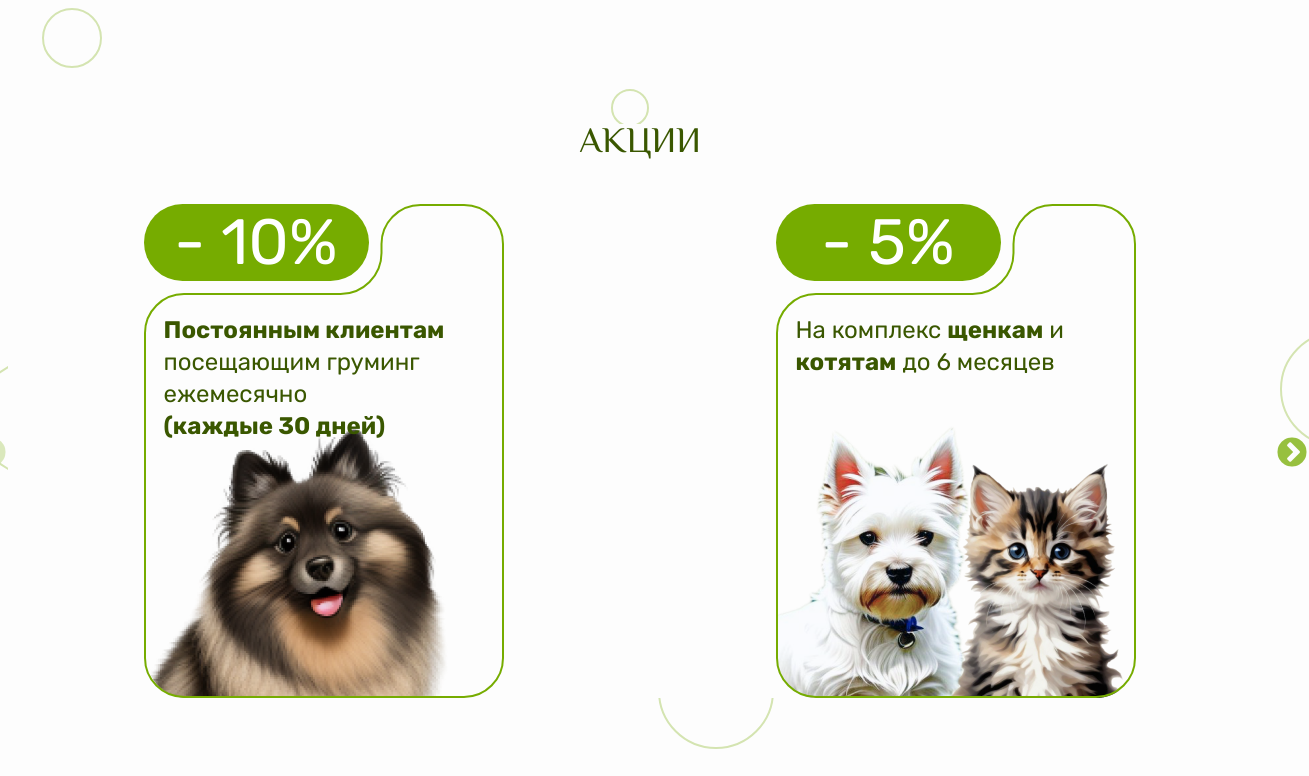
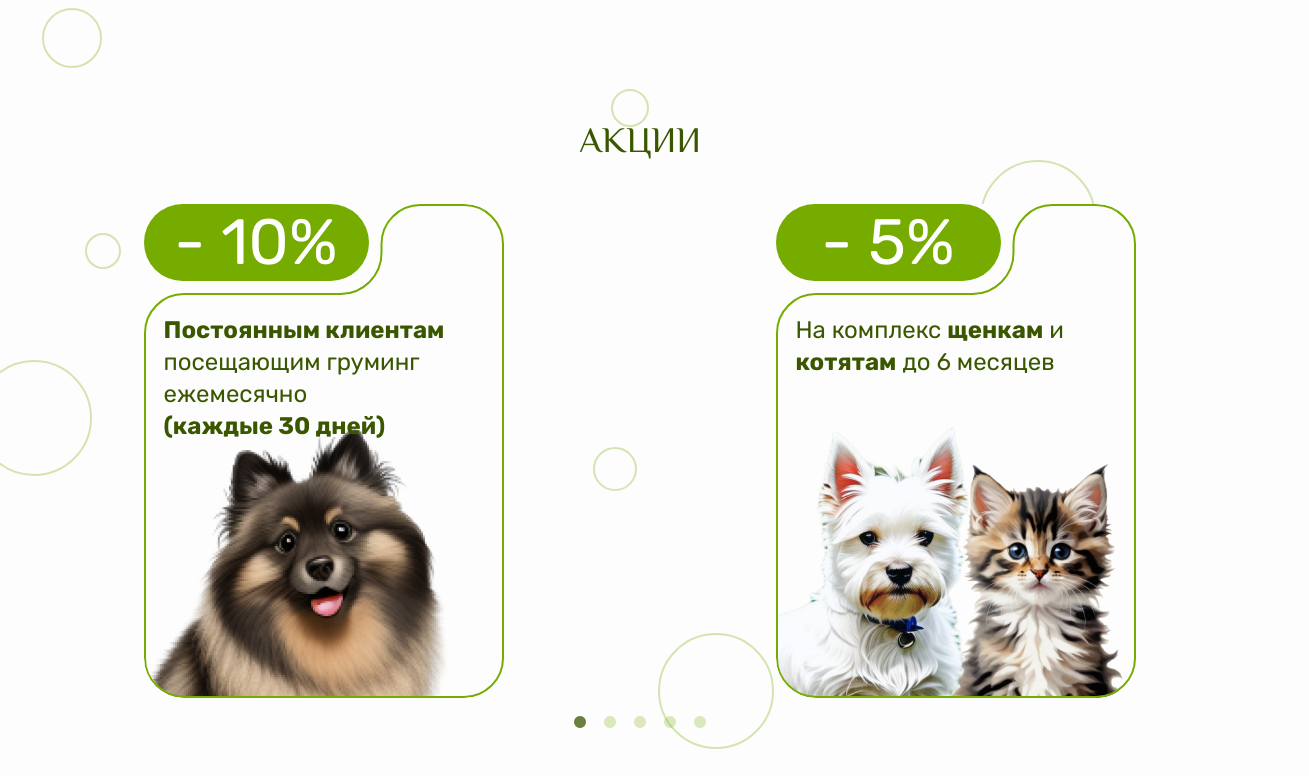
Before and after one commit to maxim-semikov/rumi, a Next.js app: page / in a window 1280 px wide. Shown: the part 2200-2976 px from the top of the page, 1309 px wide, since content can reach past the window. Built offline with nearby package versions, Linux system fonts and the light colour scheme.

Commit message:
fix styles

```diff
--- a/src/app/globals.css
+++ b/src/app/globals.css
@@ -31,3 +31,16 @@ body {
   font-size: 34px;
   color: #76AC00;
 }
+
+.slick-dots {
+  bottom: -35px;
+}
+
+.slick-dots li button:before {
+  color: #76AC00;
+  font-size: 14px;
+}
+
+.slick-dots li.slick-active button:before {
+  color: #3A5700;
+}
--- a/src/components/FeedbackSection/FeedbackSection.tsx
+++ b/src/components/FeedbackSection/FeedbackSection.tsx
@@ -12,14 +12,15 @@ export const FeedbackSection = () =>  {
         slidesToShow: 3,
         slidesToScroll: 3,
         initialSlide: 0,
+        arrows: false,
+        dots: true,
         responsive: [
             {
-                breakpoint: 900,
+                breakpoint: 1200,
                 settings: {
                     slidesToShow: 2,
                     slidesToScroll: 2,
                     swipeToSlide: true,
-                    arrows: false,
                 }
             },
             {
@@ -28,7 +29,6 @@ export const FeedbackSection = () =>  {
                     slidesToShow: 1,
                     slidesToScroll: 1,
                     swipeToSlide: true,
-                    arrows: false
                 }
             }
         ]
--- a/src/components/SalesPromotionsSection/SalesPromotionsSection.tsx
+++ b/src/components/SalesPromotionsSection/SalesPromotionsSection.tsx
@@ -11,6 +11,8 @@ export const SalesPromotionsSection = () =>  {
         slidesToShow: 3,
         slidesToScroll: 1,
         initialSlide: 0,
+        arrows: false,
+        dots: true,
         responsive: [
             {
                 breakpoint: 1300,
@@ -31,7 +33,7 @@ export const SalesPromotionsSection = () =>  {
     };
 
     return (
-        <section id='salesPromotionsSection' className={'my-20 bg-bgColor'}>
+        <section id='salesPromotionsSection' className={'my-20'}>
             <h2 className={`${elMessiri.className} text-4xl uppercase text-center mb-10`}>Акции</h2>
 
             <Slider {...settings}>
--- a/src/components/SalesPromotionsSection/SalesPromotionsSectionStyles.css
+++ b/src/components/SalesPromotionsSection/SalesPromotionsSectionStyles.css
@@ -13,6 +13,8 @@
 }
 
 .sales-card {
+    background-color: #FDFDFD !important;
+    border-radius: 2.5rem;
     @apply mx-auto relative h-[494px] w-[361px]
 }
 
```
